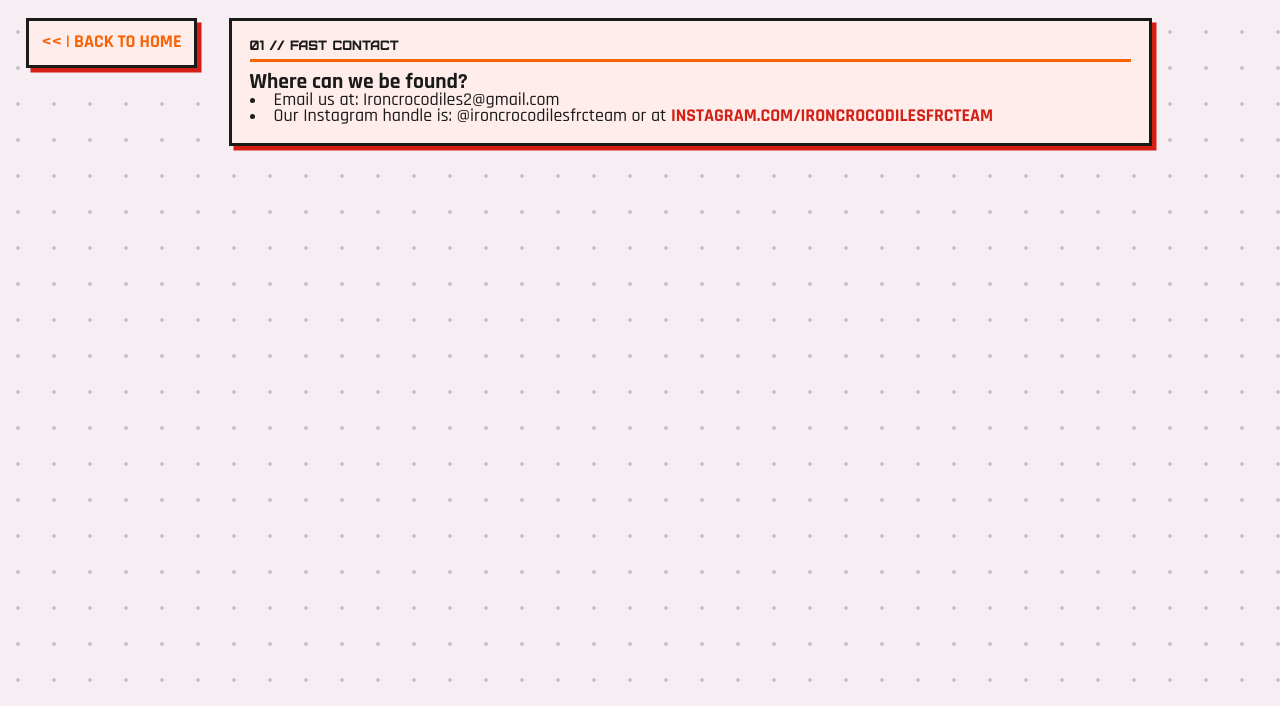
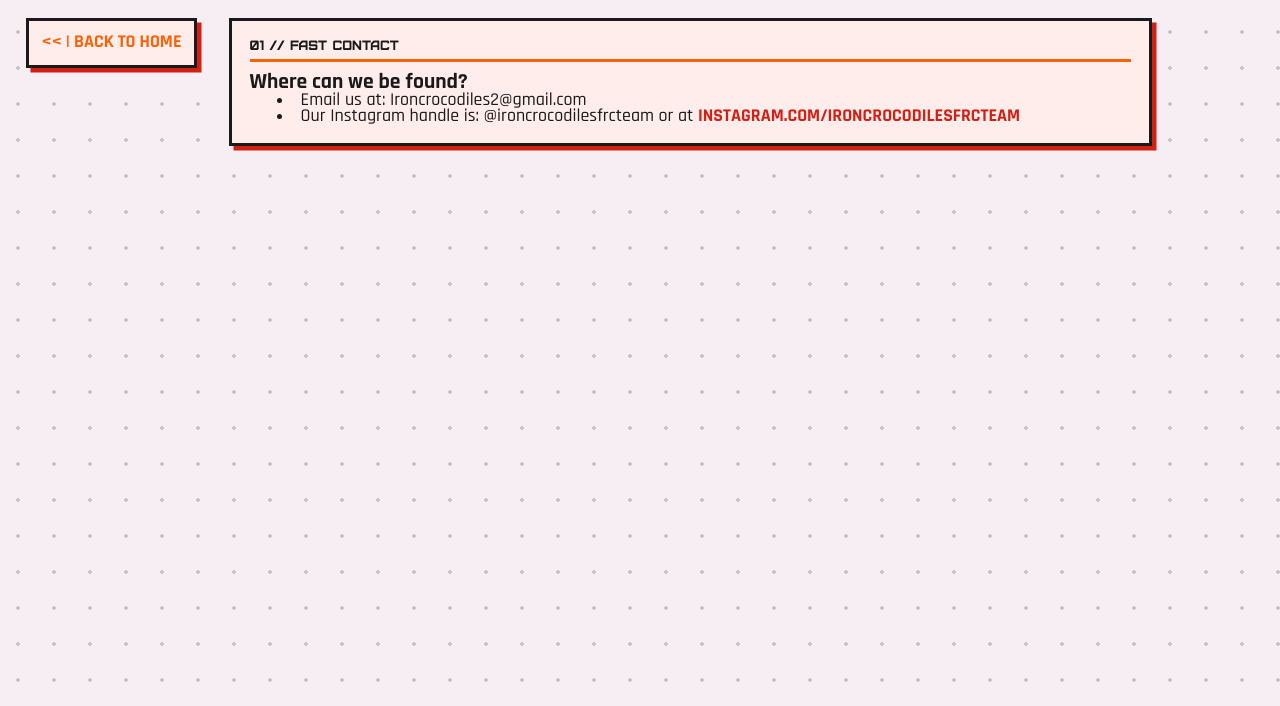
Before and after one commit to FRC-Team-12089-Iron-Crocodiles/team12089_website, a plain HTML site: page contact/index.html in a window 1280 px wide. Shown: the part 94-800 px from the top of the page. Drawn offline with Linux system fonts and the light colour scheme; files that its build step writes are made by us from their sources; a script that the page names is missing.

Commit message:
Update style.css
Updated the style to include an offset for line items in a list

```diff
--- a/assets/css/style.css
+++ b/assets/css/style.css
@@ -215,8 +215,9 @@ img{
     margin: 0.3rem 0.4rem;
 }
 
-
-
+li{
+    margin-left: 1.5em;
+}
 
 /* Text and links */
 p{
```
